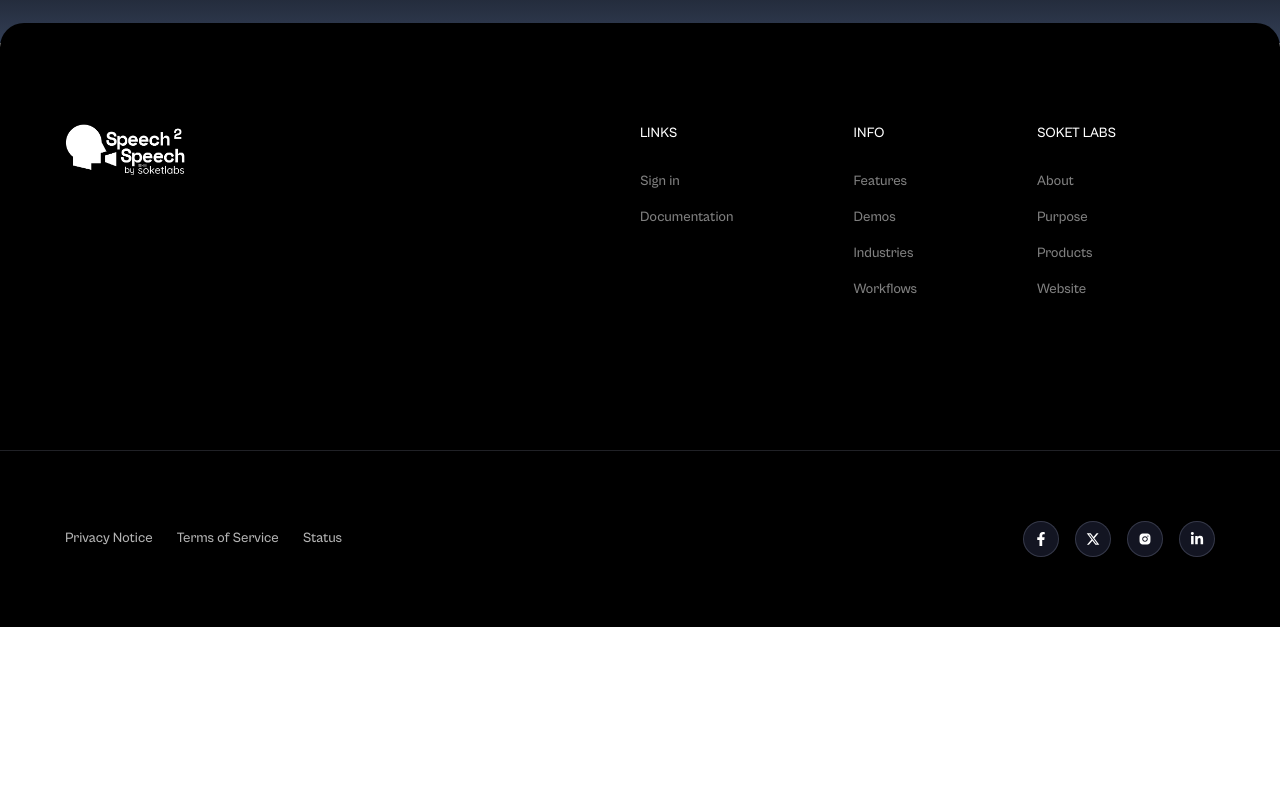
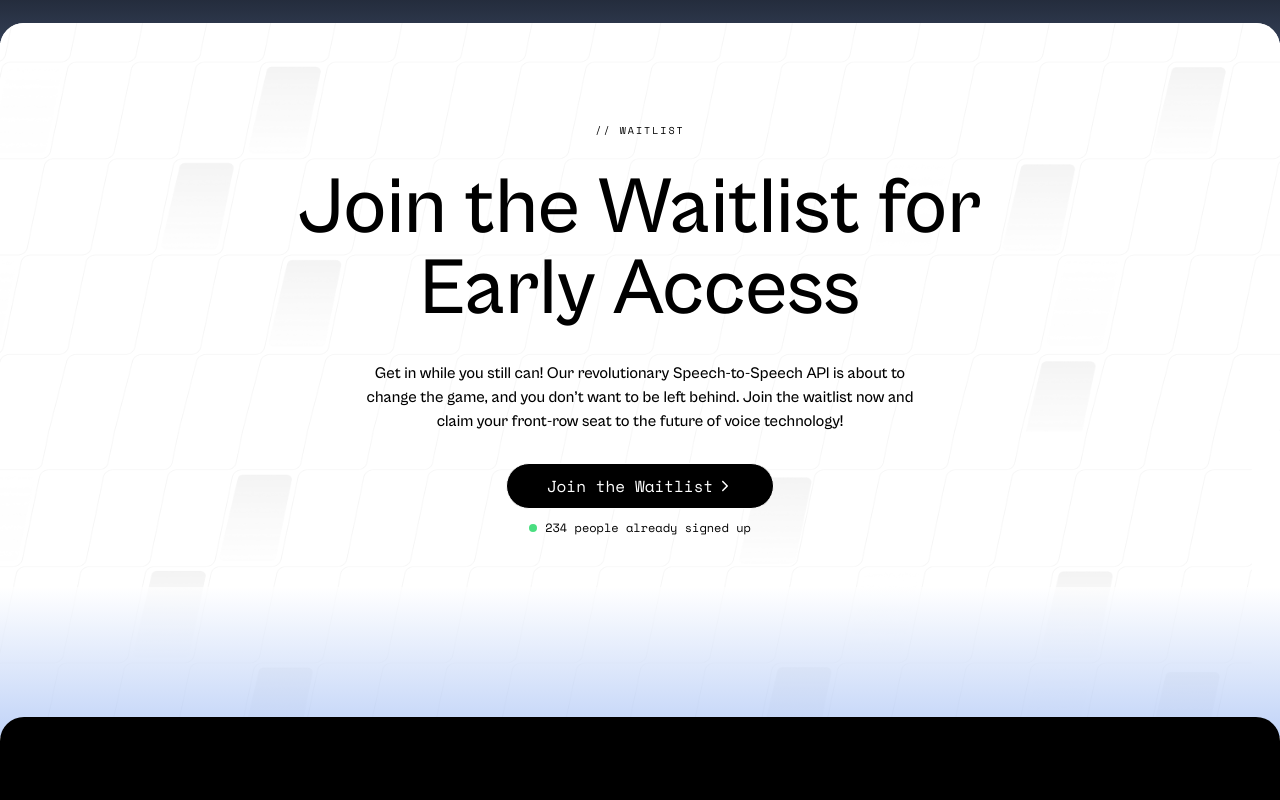
Before and after one commit to alternateAyush/soket-demo, a Next.js app: page /home in a window 1280 px wide. Shown: the part 4860-5660 px from the top of the page. Before the commit the page ends 5487 px from the top, so only its background shows below. Built offline with nearby package versions, Linux system fonts and the light colour scheme.

Commit message:
home-joinwaitlist component completed

```diff
--- a/src/app/globals.css
+++ b/src/app/globals.css
@@ -32,6 +32,13 @@ body {
 .bg-custom-gradient-2 {
     background-image: linear-gradient(to top, rgba(144, 177, 242, 0.5), black);
 }
+.bg-custom-gradient-3 {
+    background-image: linear-gradient(
+        to top,
+        rgba(144, 177, 242, 0.8),
+        rgba(255, 255, 255, 1)
+    );
+}
 .cabinet-grotesk {
     font-family: "CabinetGrotesk-regular";
 }
@@ -60,7 +67,7 @@ body {
     background-image: linear-gradient(180deg, #000000 0%, #666666 150%);
 }
 .word-spacing {
-    word-spacing: 5px;
+    word-spacing: 3px;
 }
 .tag-gradient {
     background-image: linear-gradient(
--- a/src/app/home/page.tsx
+++ b/src/app/home/page.tsx
@@ -4,6 +4,7 @@ import Features from "@/components/Features"
 import APIDemo from "@/components/APIDemo"
 import Industries from "@/components/Industries"
 import Footer from "@/components/Footer"
+import Waitlist from "@/components/Waitlist"
 
 const HomePage = () => {
   return (
@@ -13,6 +14,7 @@ const HomePage = () => {
       <Features/>
       <APIDemo/>
       <Industries/>
+      <Waitlist/>
       <Footer/>
     </div>
   )
--- a/src/app/home/waitlist/page.tsx
+++ b/src/app/home/waitlist/page.tsx
@@ -5,7 +5,7 @@ import Link from "next/link";
 import { MdOutlineArrowBack } from "react-icons/md";
 import iconImg from "../../../../public/images/icon_02.png"
 
-const page = () => {
+const WaitlistPage = () => {
     return (
         <section className='pt-[100px] m-0 relative z-0 h-auto min-h-[100vh] overflow-hidden text-white cabinet-grotesk-medium'>
             <div className='w-full flex flex-row justify-start items-center'>
@@ -38,4 +38,4 @@ const page = () => {
     );
 };
 
-export default page;
+export default WaitlistPage;
--- a/src/components/APIDemo.tsx
+++ b/src/components/APIDemo.tsx
@@ -106,7 +106,7 @@ const APIDemo = () => {
                     <div className='mt-[30px] flex flex-row justify-between items-center w-full flex-nowrap space-x-1 md:space-x-4'>
                         <div className='flex flex-row justify-between items-center w-full rounded-full bg-white overflow-hidden border border-[rgba(0,0,0,0.1)]'>
                             <input
-                                className='w-full h-full p-[10px] md:pl-[30px] pr-[10px] outline-none text-[14px] word-spacing'
+                                className={`${spaceMono.className} w-full h-full p-[10px] md:pl-[30px] pr-[10px] outline-none text-[14px] word-spacing`}
                                 placeholder={inputPlaceholder}
                             />
                             <button className='flex flex-row justify-center items-center flex-nowrap space-x-2 button-gradient px-[8px] md:px-[30px] py-[10px] rounded-full text-[16px] text-white'>
--- a/src/components/Footer.tsx
+++ b/src/components/Footer.tsx
@@ -80,15 +80,15 @@ const Footer = () => {
                     <div className='flex flex-col justify-start items-start space-y-6'>
                         <h4 className='uppercase text-[14px]'>{`info`}</h4>
                         <ul className='flex flex-col justify-start items-start space-y-3'>
-                            {infoList.map((link, index) => {
+                            {infoList.map((info, index) => {
                                 return (
                                     <Link
                                         key={index}
-                                        href={link.url}
+                                        href={info.url}
                                         className='text-[rgba(255,255,255,0.5)] hover:text-white'
                                     >
-                                        <span className='text-[14px] text-[rgba(255,255,255,0.5)]'>
-                                            {link.title}
+                                        <span className='text-[14px]'>
+                                            {info.title}
                                         </span>
                                     </Link>
                                 );
@@ -98,15 +98,15 @@ const Footer = () => {
                     <div className='flex flex-col justify-start items-start space-y-6'>
                         <h4 className='uppercase text-[14px]'>{`soket labs`}</h4>
                         <ul className='flex flex-col justify-start items-start space-y-3'>
-                            {soketLabList.map((link, index) => {
+                            {soketLabList.map((item, index) => {
                                 return (
                                     <Link
                                         key={index}
-                                        href={link.url}
+                                        href={item.url}
                                         className='text-[rgba(255,255,255,0.5)] hover:text-white'
                                     >
-                                        <span className='text-[14px] text-[rgba(255,255,255,0.5)]'>
-                                            {link.title}
+                                        <span className='text-[14px]'>
+                                            {item.title}
                                         </span>
                                     </Link>
                                 );
@@ -115,7 +115,7 @@ const Footer = () => {
                     </div>
                 </div>
             </div>
-            <div className='mt-[150px] py-[70px] border-t border-[rgba(212,218,255,0.15)] w-full'>
+            <div className='mt-[150px] pt-[30px] pb-[70px] border-t border-[rgba(212,218,255,0.15)] w-full'>
                 <div className='px-[20px] md:px-0 mx-auto w-full md:w-[1150px] flex flex-col space-y-6 md:space-y-0  md:flex-row justify-between items-center'>
                     <div className='flex flex-row justify-start items-center space-x-6 text-[14px] text-[rgba(255,255,255,0.7)]'>
                         <Link href='home#footer' className='hover:text-white'>
--- a/src/components/JoinWaitlist.tsx
+++ b/src/components/JoinWaitlist.tsx
@@ -69,7 +69,7 @@ export const JoinWaitlist = () => {
                         />
                         <button
                             type='submit'
-                            className='backdrop-blur-[10px] flex flex-row justify-center items-center space-x-1 w-full rounded-full bg-[rgba(255,255,255,0.8)] text-black h-[50px] overflow-hidden active:bg-[rgba(0,0,0,0.7)] active:text-[rgba(255,255,255,1)]'
+                            className='backdrop-blur-[10px] flex flex-row justify-center items-center space-x-1 w-full rounded-full bg-[rgba(255,255,255,1)] text-black h-[50px] overflow-hidden active:bg-[rgba(0,0,0,0.7)] active:text-[rgba(255,255,255,1)]'
                         >
                             <span>Join the Waitlist</span>
                             <IoIosArrowForward />
--- /dev/null
+++ b/src/components/Waitlist.tsx
@@ -0,0 +1,69 @@
+import React from "react";
+import { Space_Mono } from "next/font/google";
+import Image from "next/image";
+import bgImg from "../../public/images/bg_02.png";
+import Link from "next/link";
+import { IoIosArrowForward } from "react-icons/io";
+
+const spaceMono = Space_Mono({
+    subsets: ["latin"],
+    weight: ["400"],
+});
+
+const sectionName = "waitlist";
+const sectionTitle = "Join the Waitlist for Early Access";
+const para =
+    "Get in while you still can! Our revolutionary Speech-to-Speech API is about to change the game, and you don’t want to be left behind. Join the waitlist now and claim your front-row seat to the future of voice technology!";
+const totalWaitlist = 234;
+
+const Waitlist = () => {
+    return (
+        <section
+            id={sectionName}
+            className='pt-[70px] md:pt-[100px] md:pb-0 mt-[-20px] relative rounded-t-3xl text-black bg-white z-0 w-[100vw] h-auto overflow-hidden'
+        >
+            <div className='cabinet-grotesk-medium mb-[50px] px-[20px] md:px-0 w-full md:w-[1150px] mx-auto'>
+                <div className='w-full mx-auto md:w-[60%] flex flex-col justify-start items-center space-y-[30px]'>
+                    <span
+                        className={`${spaceMono.className} uppercase text-[10px] tracking-[2px]`}
+                    >
+                        {"// "}
+                        {sectionName}
+                    </span>
+                    <h2 className='w-full text-[5rem] leading-[5.1rem] break-words text-center'>
+                        {sectionTitle}
+                    </h2>
+                    <p className='w-[80%] text-[16px] text-center'>{para}</p>
+                    <div
+                        className={`${spaceMono.className} flex flex-col justify-start items-center space-y-[10px]`}
+                    >
+                        <Link
+                            href={"/home/waitlist"}
+                            className={` bg-black text-white flex flex-row justify-center items-center rounded-full border border-white hover:bg-white hover:text-black hover:border-black p-[10px] px-[40px] space-x-1`}
+                        >
+                            <span>Join the Waitlist</span>
+                            <IoIosArrowForward />
+                        </Link>
+
+                        <div className='flex flex-row justify-start items-center space-x-2'>
+                            <div className='bg-green-400 rounded-full w-[8px] h-[8px]'></div>
+                            <span className='text-black text-[12px]'>
+                                {totalWaitlist} people already signed up
+                            </span>
+                        </div>
+                    </div>
+                </div>
+            </div>
+            <div className='-z-40 w-full h-[150px] bg-custom-gradient-3 opacity-70'></div>
+            <div className='-z-50 w-full h-full absolute top-0 left-0 bg-white'>
+                <Image
+                    src={bgImg}
+                    alt='background image'
+                    className='w-full h-full opacity-30'
+                />
+            </div>
+        </section>
+    );
+};
+
+export default Waitlist;
```
Also changed, not shown: public/images/bg_02.png (added), public/images/soket_icon.png.
